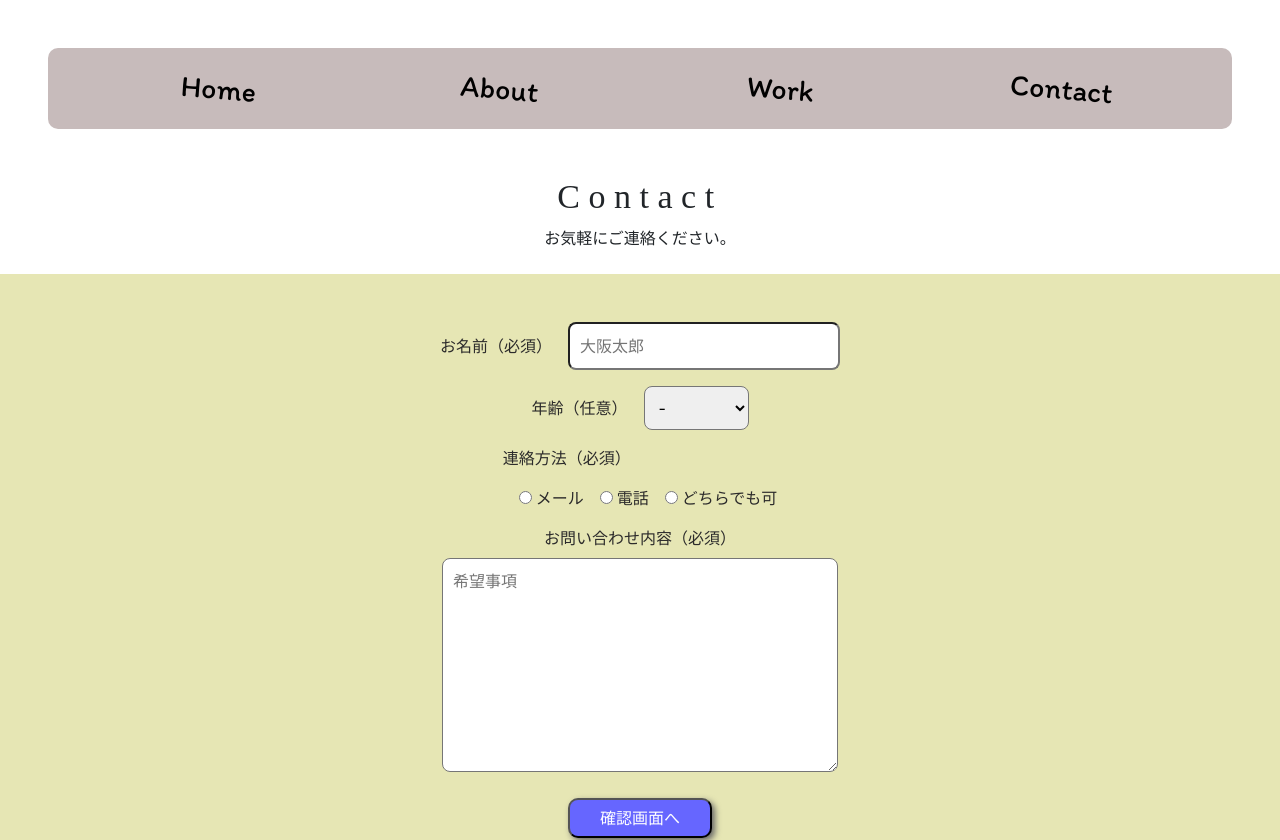
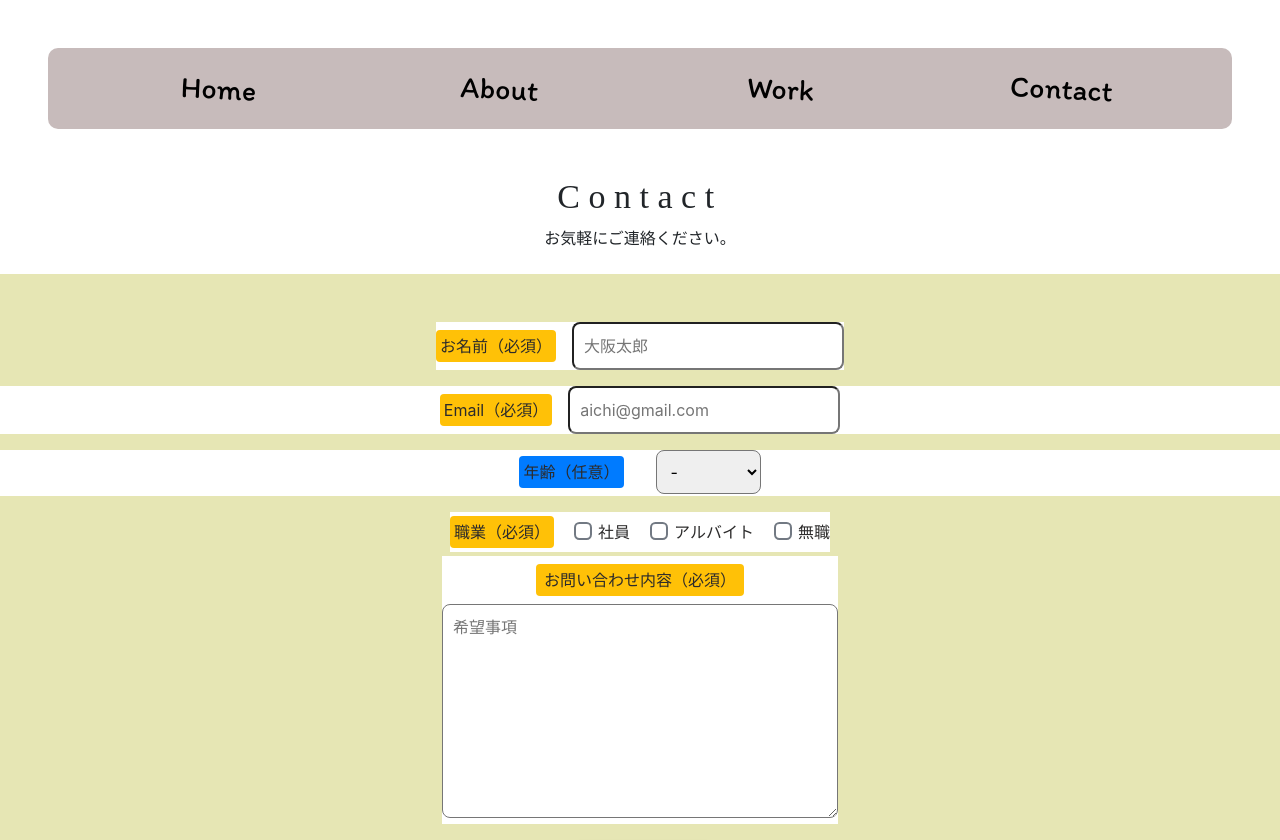
Before and after one commit to naniwanoshikin/myfirst_SPA, a React (Create React App) app: page /contact in a window 1280 px wide. Shown: the top 840 px of the page. Built offline with nearby package versions, Linux system fonts and the light colour scheme; a web font is replaced by a local one; what react-pose would draw is missing.

Commit message:
email fixed

```diff
--- a/src/Contact.js
+++ b/src/Contact.js
@@ -1,76 +1,107 @@
 import React from 'react';
+
+// 前後スペース削除
+// (@param, @return) = (空白ありstring, 空白なしstring)
+function spa(string) {
+  return string.replace(/^[ |　]+|[ |　]+$/g, ''); // sの代わりに半角スペース入れた
+}
+// emailアドレスチェック用
+// (@param, @return) = (string, bool)
+function ad(string) {
+  const reg = /^[A-Za-z0-9]{1}[A-Za-z0-9_.-]*@{1}[A-Za-z0-9_.-]{1,}\.[A-Za-z0-9]{1,}$/;
+  return reg.test(string);
+}
 
 class Contactform extends React.Component {
   constructor(props) {
     super(props);
     this.state = {
       name: "",
-      age: '未選択',
+      mail: "",
+      age: '未回答',
       radio: "",
       content: "",
       hasNameError: false,
+      hasMailError: false,
       hasAgeError: false,
       hasRadioError: false,
       hasContentError: false,
       isSubmitted: false, // 確認画面状態
     };
   }
-  handleName(e) { // 名前入力した時
+  handleName(e) { // 名前を入力した時
     const inputValue = e.target.value;
     this.setState({
       name: inputValue, // string
-      hasNameError: inputValue === "", // 未入力ならtrueになる
+      hasNameError: spa(inputValue) === "", // 未入力（true）
+    });
+  }
+  handleMail(e) { // emailを入力した時
+    const inputValue = e.target.value;
+    this.setState({
+      mail: inputValue,
+      hasMailError: spa(inputValue) === "",
     });
   }
   handleContent(e) { // 内容を入力した時
+    const inputValue = e.target.value;
     this.setState({
-      content: e.target.value,
-      hasContentError: e.target.value === "",
+      content: inputValue,
+      hasContentError: spa(inputValue) === "",
     });
   }
   handleAge(e) { // 年齢を選択した時
+    const inputValue = e.target.value;
     this.setState({
-      age: e.target.value,
-      hasAgeError: e.target.value === "",
+      age: inputValue,
+      hasAgeError: inputValue === "",
     });
   }
   handleRadio(e) { // ラジオボタンを選択した時
+    const inputValue = e.target.value;
     this.setState({
-      radio: e.target.value,
-      hasRadioError: e.target.value === "",
+      radio: inputValue,
+      hasRadioError: inputValue === "",
     });
   }
-  handleConfirm(e) { // Validation
+  handleConfirm(e) { // 確認ボタン押した時、未入力ならエラーメッセージを表示
     e.preventDefault();
     if (!this.state.name) {
-      this.setState({ hasNameError: true }); // 表示
+      this.setState({ hasNameError: true });
+    }
+    if (!this.state.mail) {
+      this.setState({ hasMailError: true });
     }
     if (!this.state.content) {
       this.setState({ hasContentError: true });
     }
+    if (!this.state.age.checked) {
+      this.setState({ hasAgeError: true });
+    }
     if (!this.state.radio) {
       this.setState({ hasRadioError: true });
     }
-    if (!this.state.name || !this.state.content || !this.state.radio) {
+    if (!this.state.name || !ad(this.state.mail) || !this.state.radio || !this.state.content) {
       return;
     }
     this.setState({ isSubmitted: true });
   }
-  handleFix(e) {
+  handleFix(e) { // 修正ボタン押した時、
     e.preventDefault();
-    this.setState({ isSubmitted: false, radio: "" });
+    this.setState({ isSubmitted: false }); // 画面戻す
   }
-  handleSubmit = (e) => { // slack通知
+  handleSubmit = (e) => { // 送信ボタン押した時、
     e.preventDefault();
-    console.log('ok');
-    const name = this.state.name;
+    const name = spa(this.state.name);
+    const mail = spa(this.state.mail);
+    const content = spa(this.state.content);
     const age = this.state.age;
     const radio = this.state.radio;
-    const content = this.state.content;
-    const WEBHOOK_url = "https://hooks.slack.com/services/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";
+    const WEBHOOK_url = "https://hooks.slack.com/services/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";
     const payload = {
       text: '★New Message★\n'
         + 'お名前: ' + name + '\n'
+        + 'メール: ' + mail + '\n'
         + '年齢: ' + age + '\n'
         + '方法: ' + radio + '\n'
         + '【問い合わせ内容】\n' + content
@@ -83,32 +114,47 @@ class Contactform extends React.Component {
       alert('送信が完了しました。追ってご連絡いたします🙌');
       this.setState({
         name: "",
+        mail: "",
         age: "",
         radio: "",
         content: "",
         isSubmitted: false,
       })
     })
+    console.log('ok');
   }
   render() {
-    let NameError; // お名前エラー
+    let NameError; // 名前エラー
+    let MailError; // アドレスエラー
     let AgeError; // 年齢の選択エラー
     let RadioError; // 連絡方法の選択エラー
     let ContentError; // お問い合せ内容エラー
-    let ContactForm; // フォーム状態
-    if (this.state.hasNameError) { // 未入力の時、true
+    if (this.state.hasNameError) { // 未入力（true）の時、
       NameError = (
         <p className="error-message">※お名前を入力してください</p>
       );
     }
+    if (this.state.hasMailError) {
+      MailError = (
+        <p className="error-message">※アドレスが未入力です</p>
+      );
+    }
+    if (this.state.mail) { // 入力されていても、形式が違う時、
+      if (!ad(this.state.mail)) {
+        console.log('not adress');
+        MailError = (
+          <p className="error-message">※正しい形式にしてください</p>
+        );
+      }
+    }
     if (this.state.hasAgeError) {
       AgeError = (
-        <p className="error-message">※年齢が選択されていません</p>
+        <p className="error-message">※選択されていません</p>
       );
     }
     if (this.state.hasRadioError) {
       RadioError = (
-        <p className="error-message">※ご希望の方法を選択してください</p>
+        <p className="error-message">※直近の状況を選択してください</p>
       );
     }
     if (this.state.hasContentError) {
@@ -116,26 +162,29 @@ class Contactform extends React.Component {
         <p className="error-message">※希望事項を入力してください</p>
       );
     }
-    const ageform = [ // 年齢フォーム
-      { output: "", input: "-" },
+    const confirmform = [ // 確認画面リスト
+      { output: [spa(this.state.name)], input: "お名前" },
+      { output: [spa(this.state.mail)], input: "アドレス" },
+      { output: [this.state.age], input: "年齢" },
+      { output: [this.state.radio], input: "職業" },
+      { output: [spa(this.state.content)], input: "内容" },
+    ];
+    const ageform = [ // 年齢 checkbox
+      { output: "回答しない", input: "-" },
       { output: "16~25歳", input: "16-25歳" },
       { output: "26~35歳", input: "26-35歳" },
       { output: "36~45歳", input: "36-45歳" },
       { output: "46~歳", input: "46-歳" },
     ];
     const radioform = [ // radioボタン
-      { output: "メール", input: "メール" },
-      { output: "電話", input: "電話" },
-      { output: "メールまたは電話", input: "どちらでも可" },
+      { output: "社員。", input: "社員" },
+      { output: "アルバイト。", input: "アルバイト" },
+      { output: "無職。", input: "無職" },
     ];
-    const confirmform = [ // 確認画面リスト
-      { output: [this.state.name], input: "お名前" },
-      { output: [this.state.age], input: "年齢" },
-      { output: [this.state.radio], input: "連絡方法" },
-      { output: [this.state.content], input: "内容" },
-    ];
-    if (this.state.isSubmitted) { // 確認画面
-      ContactForm = (
+    return (
+      <div className="contact py-5 mt-3">
+        {this.state.isSubmitted // （三項演算子）
+          ? // 確認画面
           <>
             <h5 className="">下記内容でよろしいでしょうか？</h5>
             <hr />
@@ -159,39 +208,36 @@ class Contactform extends React.Component {
               </form>
             </div>
           </>
-      );
-    } else { // 初期画面
-      ContactForm = (
+          : // 元の画面
           <>
             <div className="px-0">
               <div className="px-0">
                 {/* お名前 */}
-              <div className="">
-                <label htmlFor="name">お名前（必須）</label>
-                <input type="text" id="name" placeholder="大阪太郎" autoComplete="off"
-                  className="textline ml-3"
-                  value={this.state.name} // 入力値
-                  onChange={(e) => { this.handleName(e) }}
+                <div className="bg-white d-inline-block">
+                  <label htmlFor="name" className="bg-warning px-1 py-1 rounded">お名前（必須）</label>
+                  {/* <div> */}
+                  <input type="text" id="name" placeholder="大阪太郎"
+                    className="textline ml-3" autoComplete="off"
+                    value={this.state.name} onChange={(e) => { this.handleName(e) }}
                   />
+                  {/* メソッド */}
                   {NameError}
+                  {/* </div> */}
                 </div>
                 {/* Email */}
-              {/* <div className="">
-                <label htmlFor="email">Email</label>
-                <input type="text" id="email" placeholder="aaa@gmail.com"
-                  className="textline ml-3"
-                  value={this.state.email} // 入力値
-                // onChange={(e) => { this.handleMail(e) }}
+                <div className="bg-white mt-3">
+                  <label htmlFor="email" className="bg-warning px-1 py-1 rounded">Email（必須）</label>
+                  <input type="text" id="email" placeholder="aichi@gmail.com"
+                    className="textline ml-3" autoComplete="off"
+                    value={this.state.email} onChange={(e) => { this.handleMail(e) }}
                   />
                   {MailError}
-              </div> */}
-
+                </div>
                 {/* 年齢 */}
-              <div className="mt-3">
-                <label>年齢（任意）</label>
+                <div className="bg-white mt-3">
+                  <label className="bg-primary mr-3 px-1 py-1 rounded">年齢（任意）</label>
                   <select name="age" className="textline ml-3"
-                  value={this.state.age}
-                  onChange={(e) => { this.handleAge(e) }}
+                    value={this.state.age} onChange={(e) => { this.handleAge(e) }}
                   >
                     {ageform.map((ee, i) => {
                       return (
@@ -202,27 +248,27 @@ class Contactform extends React.Component {
                   {AgeError}
                 </div>
                 {/* 連絡方法 */}
-              <fieldset className="d-inline text-left mt-3 mx-auto mb-0">
-                <p>連絡方法（必須）</p>
+                <div className="radio d-inline-block text-left mt-3 mb-1 bg-white">
+                  <p className="d-sm-inline-flex mb-0 bg-warning px-1 py-1 rounded">職業（必須）</p>
                   {radioform.map((ee, i) => {
                     return (
-                    <label key={i}><input type="radio" className="ml-3 mr-1"
-                      value={ee.output}
-                      onChange={(e) => { this.handleRadio(e) }}
-                    />{ee.input}</label>
+                      <label className="my-radio ml-3 my-2" key={i}>
+                        <input type="radio" name="abcde" className="mr-1"
+                          value={ee.output} onChange={(e) => { this.handleRadio(e) }}
+                        />
+                        {ee.input}<span>{/* 円 */}</span>
+                      </label>
                     )
                   })}
                   {RadioError}
-              </fieldset>
                 </div>
-            <div className="">
-              <p className="mt-2 mb-2">お問い合わせ内容（必須）</p>
+              </div>
+              <div className="d-inline-block bg-white">
+                {/* 内容 */}
+                <label className="d-inline-block my-2 px-2 bg-warning py-1 rounded">お問い合わせ内容（必須）</label><br />
                 <textarea
-                className="textline"
-                cols="35" rows="8" maxLength="500"
-                placeholder="希望事項"
-                value={this.state.content}
-                onChange={(e) => { this.handleContent(e) }}
+                  className="textline" placeholder="希望事項" cols="35" rows="8" maxLength="500"
+                  value={this.state.content} onChange={(e) => { this.handleContent(e) }}
                 />
                 {ContentError}
               </div>
@@ -231,11 +277,7 @@ class Contactform extends React.Component {
               <input type="submit" value="確認画面へ" className="submitbtn" />
             </form>
           </>
-      );
         }
-    return (
-      <div className="contact py-5 mt-3">
-          {ContactForm}
       </div>
     );
   }
--- a/src/Nav.js
+++ b/src/Nav.js
@@ -4,7 +4,7 @@ import { Link } from 'react-router-dom';
 // ナビ構成
 const Nav = () => {
   return (
-    <div className="nav mt-5 mx-sm-5">
+    <div className="nav mt-5 mx-1 mx-sm-5">
       <div className="container">
         <div className="row py-sm-2 px-sm-2">
           <Link className="nav-item col-3" to="/" >Home</Link>
--- a/src/Work_2.js
+++ b/src/Work_2.js
@@ -30,7 +30,7 @@ class TheWork extends React.Component {
     return (
       <div className="work-item mb-5 mx-auto pb-4 px-0 col-sm-5">
         <p className="px-4 pb-0 pt-2 pb-1 my-0 text-right">{this.props.date}</p>
-        <h5 className="d-inline-block px-3 mb-3" onClick={() => { this.handleWork() }}>
+        <h5 className="d-inline-block px-4 py-1 mb-2" onClick={() => { this.handleWork() }}>
           {this.props.name}</h5>
         <a href={this.props.link} target="_blank" rel="noreferrer noopener">
           <img src={this.props.img} alt="my work" width="100" height="280" className="w-100" />
--- a/src/css/App.css
+++ b/src/css/App.css
@@ -1,3 +1,4 @@
+@charset "UTF-8";
 /* small screen */
 h1 {
   font-size: 34px;
@@ -21,12 +22,12 @@ a {
 }
 
 .nav .nav-item {
-  -webkit-transform: rotate(5deg);
-          transform: rotate(5deg);
+  color: black;
+  -webkit-transform: rotate(3deg);
+          transform: rotate(3deg);
   padding: 10px 0px;
   font-size: 20px;
   font-family: "Itim", cursive;
-  color: black;
 }
 
 .nav .nav-item:hover {
@@ -83,6 +84,14 @@ footer p a:hover {
 .about table th,
 .about table td {
   font-size: 14px;
+}
+
+.about ul {
+  padding-left: 16%;
+}
+
+.about ul li {
+  text-align: left;
 }
 
 .work .work-item {
@@ -148,6 +157,23 @@ footer p a:hover {
   background: #e6e6b4;
   color: #2c2b2b;
   border-radius: 0px;
+  -webkit-user-select: none;
+     -moz-user-select: none;
+      -ms-user-select: none;
+          user-select: none;
+}
+
+.contact ul {
+  background: rgba(48, 214, 184, 0.16);
+  color: #524f4f;
+  border-radius: 20px;
+  border: 1px dashed #dd4b11;
+  width: 90%;
+}
+
+.contact ul .answer {
+  color: #883ddd;
+  font-size: 18px;
 }
 
 .contact .textline {
@@ -156,7 +182,7 @@ footer p a:hover {
 }
 
 .contact .error-message {
-  color: #ff4d75;
+  color: #fa204f;
   margin: 5px auto 0px;
 }
 
@@ -180,17 +206,45 @@ footer p a:hover {
           box-shadow: none;
 }
 
-.contact ul {
-  background: rgba(48, 214, 184, 0.16);
-  color: #524f4f;
-  border-radius: 20px;
-  border: 1px dashed #dd4b11;
-  width: 90%;
+.contact .radio > label {
+  cursor: pointer;
+  position: relative;
+  padding-left: 28px;
 }
 
-.contact ul .answer {
-  color: #883ddd;
-  font-size: 20px;
+.contact .radio > label span {
+  background: white;
+  color: #fff;
+  border-radius: 30%;
+  width: 18px;
+  height: 18px;
+  position: absolute;
+  top: 2px;
+  /* 上からの位置 */
+  left: 4px;
+  border: solid 2px #727983;
+  /* 選択時に重ねる円（透明にしておく） */
+}
+
+.contact .radio > label span:after {
+  background: #a539ee;
+  color: #fff;
+  border-radius: 40%;
+  content: "";
+  position: absolute;
+  top: 2px;
+  bottom: 2px;
+  left: 2px;
+  right: 2px;
+  opacity: 0;
+}
+
+.contact .radio > label input {
+  display: none;
+}
+
+.contact .radio > label input:checked + span:after {
+  opacity: 1;
 }
 
 .App-logo {
--- a/src/css/App.scss
+++ b/src/css/App.scss
@@ -57,11 +57,11 @@ a {
   @include bcr($b: rgb(199, 187, 187), $r: 10px);
   // border-bottom: 1px solid rgb(41, 52, 218);
   .nav-item {
-    transform: rotate(5deg);
+    @include acolor($c: rgb(0, 0, 0), $bh: rgb(220, 230, 132), $ch: blueviolet);
+    transform: rotate(3deg);
     padding: 10px 0px;
     font-size: 20px;
     font-family: "Itim", cursive;
-    @include acolor($c: rgb(0, 0, 0), $bh: rgb(220, 230, 132), $ch: blueviolet);
   }
 }
 // フッター ＝＝＝＝＝＝＝＝＝＝＝＝＝＝＝＝
@@ -106,6 +106,12 @@ footer {
   table td {
     font-size: 14px;
     // border-bottom: 1px solid gray;
+  }
+  ul {
+    padding-left: 16%;
+    li {
+      text-align: left;
+    }
   }
 }
 // WORKs ＝＝＝＝＝＝＝＝＝＝＝＝＝＝＝＝
@@ -152,6 +158,17 @@ footer {
 // お問い合わせ ＝＝＝＝＝＝＝＝＝＝＝＝＝＝＝＝＝＝
 .contact {
   @include bcr($b: rgb(230, 230, 180), $c: rgb(44, 43, 43), $r: 0px);
+  user-select: none;
+  // 確認画面
+  ul {
+    @include bcr($b: rgba(48, 214, 184, 0.16), $c: #524f4f, $r: 20px);
+    border: 1px dashed #dd4b11;
+    width: 90%;
+    .answer {
+      color: #883ddd;
+      font-size: 18px;
+    }
+  }
   // テキスト枠
   .textline {
     padding: 10px;
@@ -159,7 +176,7 @@ footer {
   }
   // 未入力
   .error-message {
-    color: #ff4d75;
+    color: #fa204f;
     margin: 5px auto 0px;
   }
   // 確認・送信ボタン
@@ -176,14 +193,36 @@ footer {
       box-shadow: none;
     }
   }
-  // 確認画面
-  ul {
-    @include bcr($b: rgba(48, 214, 184, 0.16), $c: #524f4f, $r: 20px);
-    border: 1px dashed #dd4b11;
-    width: 90%;
-    .answer {
-      color: #883ddd;
-      font-size: 20px;
+  // ラジオボタン
+  .radio > label {
+    cursor: pointer;
+    position: relative;
+    padding-left: 28px;
+    span {
+      // 円形
+      @include bcr($b: rgb(255, 255, 255), $r: 30%);
+      @include wh($w: 18px, $h: 18px);
+      position: absolute;
+      top: 2px; /* 上からの位置 */
+      left: 4px;
+      border: solid 2px #727983;
+      /* 選択時に重ねる円（透明にしておく） */
+      &:after {
+        @include bcr($b: #a539ee, $r: 40%);
+        content: "";
+        position: absolute;
+        top: 2px;
+        bottom: 2px;
+        left: 2px;
+        right: 2px;
+        opacity: 0;
+      }
+    }
+    input {
+      display: none;
+      &:checked + span:after {
+        opacity: 1;
+      }
     }
   }
 }
--- a/src/fire/firestr.jsx
+++ b/src/fire/firestr.jsx
@@ -4,6 +4,7 @@ import 'firebase/app'
 import 'firebase/firestore'
 import PoseList from './poselist';
 import Likelist from './likelist';
+import Todo from './Todo'; // Todolist
 
 // Initialize Firebase: プロジェクト設定
 const config = {
@@ -115,6 +116,7 @@ class Sampledb extends React.Component {
         <PoseList />
         {/* いいねボタン */}
         <Likelist count={this.state.count} />
+        <Todo />
       </div>
     );
   }
```
Also changed, not shown: src/App.js (+3 -4 lines), src/Work_1.js (+6 -6 lines), src/fire/Todo.js (renamed from src/Todo.js), 1 other file (tests, documents, lock files or other folders). Lines whose indentation alone changed are shown as unchanged.
